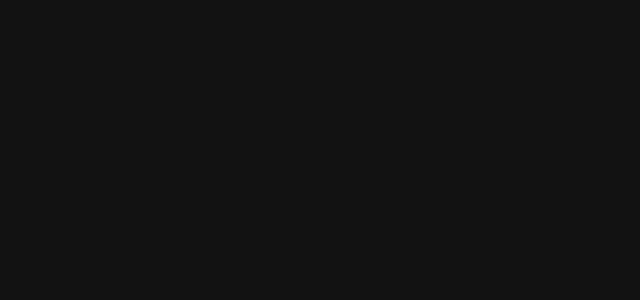
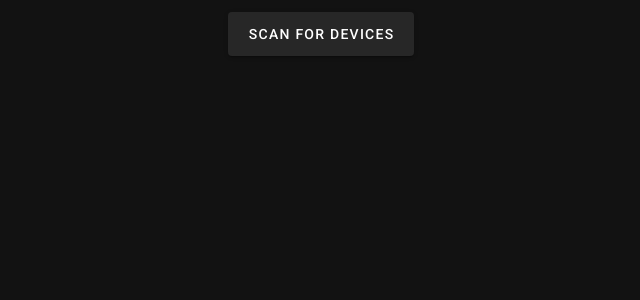
Before and after one commit to svewag/pow, a Nuxt app: page /bluetooth in a window 1280 px wide. Before the commit this address had no page. Shown: the top 300 px of the page, without its empty margins (319-959 px from the left). Built offline with nearby package versions, Linux system fonts and the light colour scheme.

Commit message:
feat: add bluetooth

```diff
--- /dev/null
+++ b/components/bluetooth.vue
@@ -0,0 +1,43 @@
+<template>
+  <div>
+    <v-btn large @click="connect">scan for devices</v-btn>
+    <div v-if="device">
+      <h2>connected to {{ deviceName }}</h2>
+      <h2>{{ connected }}</h2>
+    </div>
+  </div>
+</template>
+
+<script>
+export default {
+  name: 'Bluetooth',
+  data() {
+    return {
+      device: null,
+      connected: false
+    }
+  },
+  computed: {
+    deviceName() {
+      if (this.device) {
+        if (this.device.name) {
+          return this.device.name
+        } else {
+          return this.device.id
+        }
+      } else {
+        return ''
+      }
+    }
+  },
+  methods: {
+    async connect() {
+      this.device = await navigator.bluetooth.requestDevice({
+        acceptAllDevices: true
+      })
+      const server = await this.device.gatt.connect()
+      this.connected = server.connected
+    }
+  }
+}
+</script>
--- a/layouts/default.vue
+++ b/layouts/default.vue
@@ -1,9 +1,9 @@
 <template>
   <v-app dark>
-    <v-content>
+    <v-main>
       <v-container>
         <nuxt />
       </v-container>
-    </v-content>
+    </v-main>
   </v-app>
 </template>
--- /dev/null
+++ b/pages/bluetooth.vue
@@ -0,0 +1,17 @@
+<template>
+  <v-layout>
+    <v-flex class="text-center">
+      <bluetooth />
+    </v-flex>
+  </v-layout>
+</template>
+
+<script>
+import bluetooth from '~/components/bluetooth'
+
+export default {
+  components: {
+    bluetooth
+  }
+}
+</script>
--- a/pages/index.vue
+++ b/pages/index.vue
@@ -2,6 +2,7 @@
   <v-layout column justify-center align-center>
     <v-flex xs12 sm8 md6>
       <nuxt-link to="battery"><v-btn large>Battery</v-btn></nuxt-link>
+      <nuxt-link to="bluetooth"><v-btn large>Bluetooth</v-btn></nuxt-link>
     </v-flex>
   </v-layout>
 </template>
```
